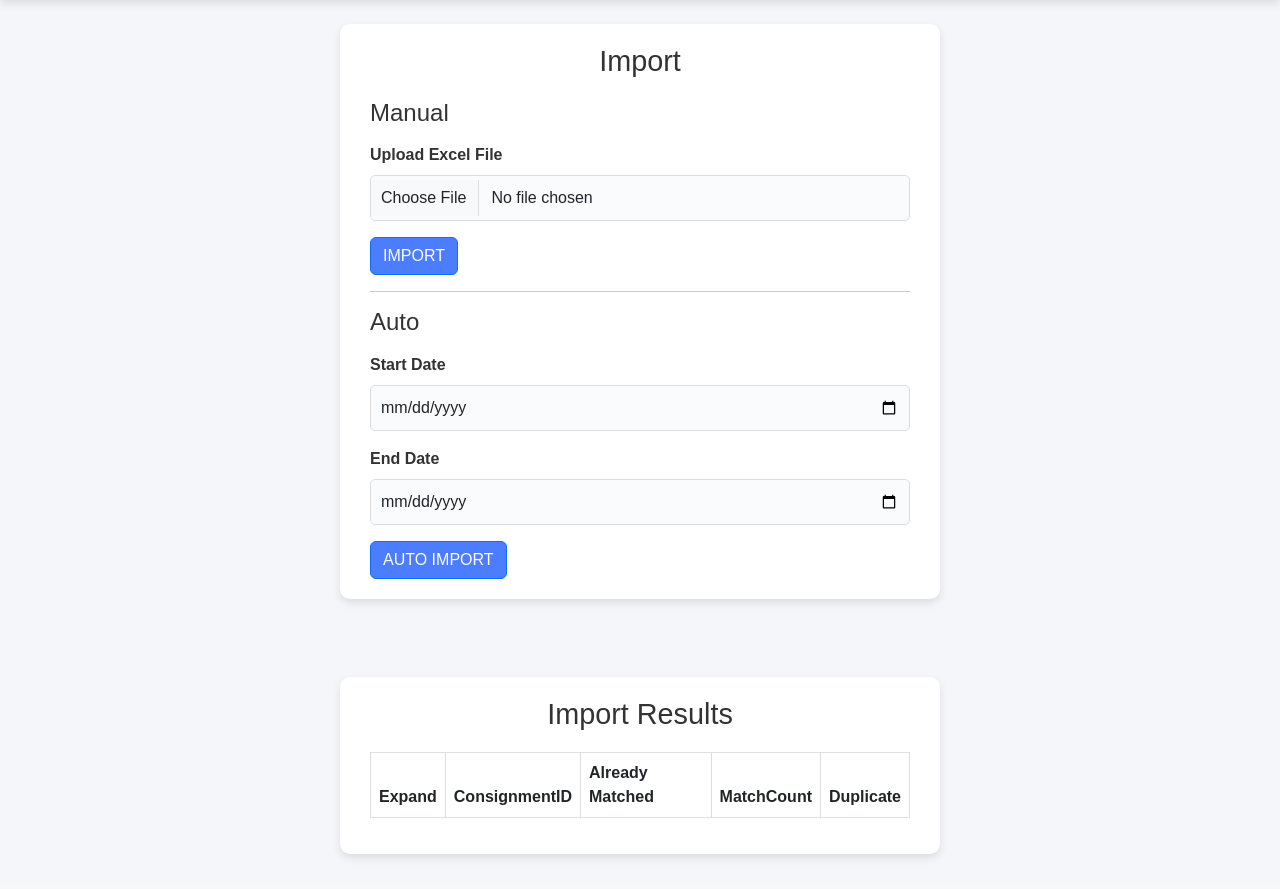
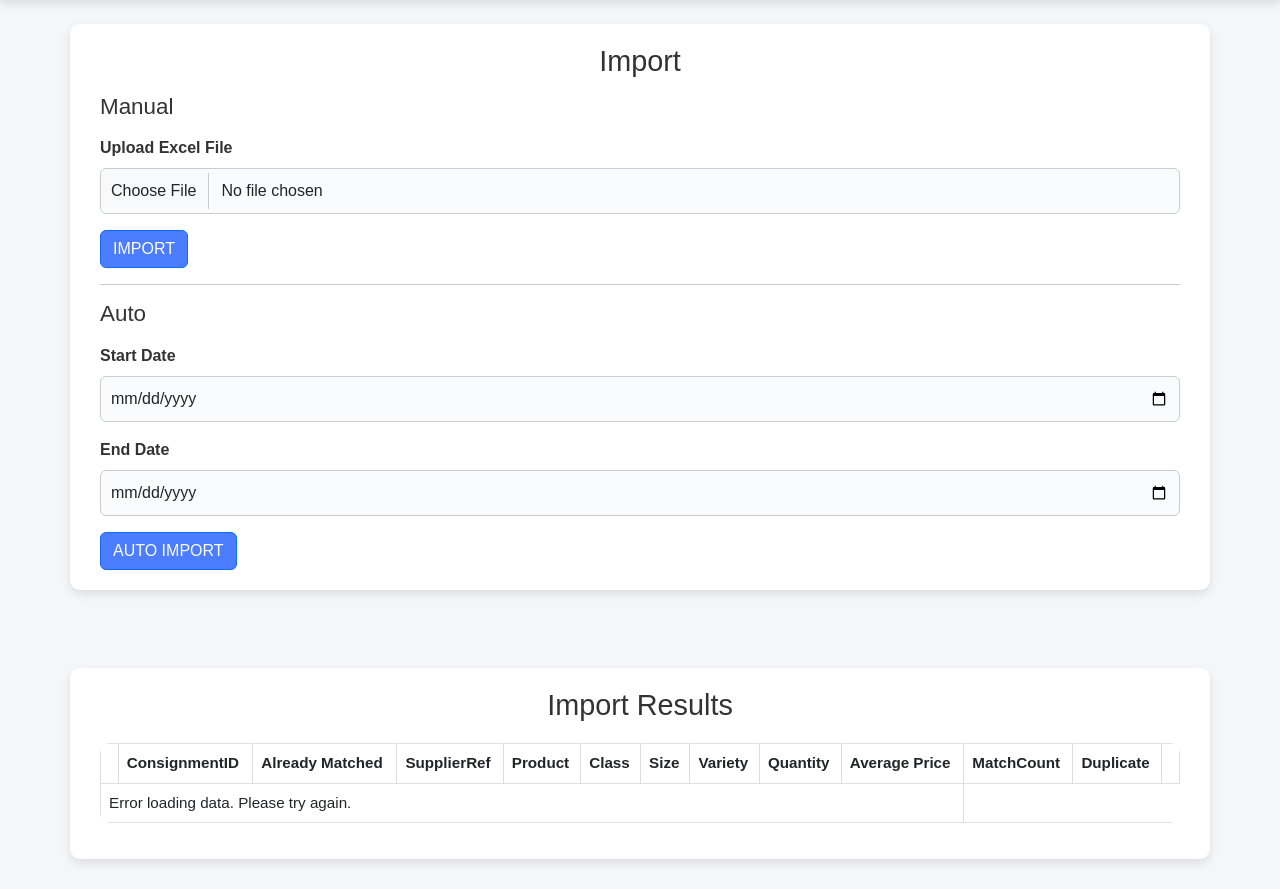
Before and after one commit to Jannes009/Fermesync, a Flask app: page /import/main in a window 1280 px wide. Shown: the part 60-949 px from the top of the page. Before the commit the page ends 919 px from the top, so only its background shows below. Run offline with Flask 3, Linux system fonts and the light colour scheme; lists and menus that the app fills with data are empty; parts of the project's set-up code (start-up, migrations or seed data) failed here and were passed over; some libraries are stand-ins or nearby versions.

Commit message:
Improved import results table

```diff
--- a/routes/Import/Import.py
+++ b/routes/Import/Import.py
@@ -36,6 +36,7 @@ def get_import_results():
         SELECT DISTINCT
             SupplierRef, ConsignmentID, Product, Variety, Size, Class, Mass_kg, QtySent
         FROM MarketData
+        ORDER BY SupplierRef, Product, Mass_kg, Class, Size, QtySent;
     """)
     summary_data = cursor.fetchall()
 
@@ -53,7 +54,7 @@ def get_import_results():
             SELECT
                 MAX(MatchCount) AS TopMatchCount,
                 CASE
-                    WHEN COUNT(*) > 1 THEN 'Yes'
+                    WHEN Max(DuplicateMaxMatch) != '0' THEN 'Yes'
                     ELSE 'No'
                 END AS MaxMatchDuplicate
             FROM PotentialMatches
@@ -62,6 +63,28 @@ def get_import_results():
         match_result = cursor.fetchone()
         top_match_count = match_result[0] if match_result[0] is not None else 0
         max_match_duplicate = match_result[1]
+
+        # Get the top MatchCount and MaxMatchDuplicate from PotentialMatches
+        cursor.execute("""
+            SELECT Price
+            FROM MarketData
+            WHERE ConsignmentID = ?
+        """, (consignment_id,))
+
+        # Fetch all prices as a list of tuples
+        totalSales = cursor.fetchall()
+
+        # Check if there are any results
+        if not totalSales:
+            print("No sales data found for this consignment.")
+            averagePrice = 0  # Default value if no data
+        else:
+            # Extract prices from tuples
+            prices = [row[0] for row in totalSales]
+            averagePrice = sum(prices) / len(prices)
+
+        print("Average Price:", averagePrice)
+
 
         results.append({
             "SupplierRef": supplier_ref,
@@ -72,6 +95,7 @@ def get_import_results():
             "Class": class_,
             "Mass_kg": mass_kg,
             "QtySent": qty_sent,
+            "AveragePrice": averagePrice,
             "Matched": matched_status,
             "TopMatchCount": top_match_count,
             "MaxMatchDuplicate": max_match_duplicate
@@ -354,22 +378,13 @@ def get_consignment_details(consignment_id):
 
         matches_list = [
             {
-                "ProductNoteNo": row[0],
-                "MarketNoteNo": row[1],
                 "DelLineIndex": row[2],
-                "ConsignmentID": row[3],
                 "LineProduct": row[4],
-                "ImportProduct": row[5],
                 "LineMass": row[6],
-                "ImportMass": row[7],
                 "LineClass": row[8],
-                "ImportClass": row[9],
                 "LineSize": row[10],
-                "ImportSize": row[11],
                 "LineVariety": row[12],
-                "ImportVariety": row[13],
                 "LineQty": row[14],
-                "ImportQty": row[15],
                 "MatchCount": row[16],
                 "DuplicateMaxMatch": row[17],
                 "LineBrand": row[18]  # Add this line to handle the new field
@@ -397,3 +412,32 @@ def fetch_consignment_details():
         return jsonify({"error": "Consignment ID is required"}), 400
 
     return get_consignment_details(consignment_id)
+
+@import_bp.route("/match_consignment/<consignment_id>/<int:line_id>", methods=["POST"])
+def match_consignment(consignment_id, line_id):
+    query = """
+    UPDATE ZZDeliveryNoteLines
+    SET ConsignmentID = ?
+    WHERE DelLineIndex = ?
+    """
+
+    try:
+        conn = create_db_connection()  # Replace with your DB connection method
+        cursor = conn.cursor()
+
+        # Execute the update query
+        cursor.execute(query, (consignment_id, line_id))
+        conn.commit()
+
+        # Check if any rows were affected
+        if cursor.rowcount == 0:
+            return jsonify({"error": "No matching line found for the given line ID."}), 404
+
+        return jsonify({"message": "Consignment matched successfully."}), 200
+
+    except Exception as e:
+        return jsonify({"error": str(e)}), 500
+
+    finally:
+        cursor.close()
+        conn.close()
--- a/static/Import/import.css
+++ b/static/Import/import.css
@@ -11,17 +12,15 @@ body {
     align-items: center;
     justify-content: flex-start;
     min-height: 100vh;
-    padding-top: 20px; /* To give space for the header */
 }
 
 /* Container Styling */
 .container {
-    max-width: 600px;
     width: 100%;
     background-color: #ffffff;
     border-radius: 10px;
     padding: 20px 30px;
-    box-shadow: 0 4px 8px rgba(0, 0, 0, 0.1);
+    box-shadow: 0 4px 10px rgba(0, 0, 0, 0.1);
     text-align: left;
     margin-bottom: 30px;
 }
@@ -29,14 +28,15 @@ body {
 /* Heading Styles */
 h2 {
     font-size: 1.8rem;
-    margin-bottom: 20px;
+    margin-bottom: 15px;
+    text-align: center;
     color: var(--primary-text);
-    text-align: center;
 }
 
 h4 {
-    font-size: 1.5rem;
-    margin-bottom: 15px;
+    font-size: 1.4rem;
+    margin-bottom: 12px;
+    color: var(--secondary-text);
 }
 
 /* Form Styles */
@@ -57,8 +56,8 @@ input[type="date"],
 select {
     width: 100%;
     padding: 10px;
-    border: 1px solid #ddd;
-    border-radius: 5px;
+    border: 1px solid #ccc;
+    border-radius: 6px;
     background-color: var(--form-bg);
     font-size: 1rem;
     margin-bottom: 15px;
@@ -91,19 +90,26 @@ button {
     font-size: 0.9rem;
     text-align: left;
     margin-bottom: 20px;
+    padding: 10px;
+    border-radius: 5px;
 }
 
-/* Results Table Styles */
+/* Table Styling */
 table {
+    max-width: 100%;
     width: 100%;
     margin-top: 20px;
     border-collapse: collapse;
+    border-radius: 10px;
+    overflow: hidden;
+    background-color: #fff;
 }
 
 table th, table td {
     padding: 12px 15px;
     border: 1px solid #ddd;
     text-align: left;
+    font-size: 0.95rem;
 }
 
 table th {
@@ -150,61 +139,16 @@ table td {
 
     button {
         font-size: 0.9rem;
-        padding: 10px 15px;
-    }
-
-    .btn-group {
-        flex-direction: column;
-    }
-
-    .btn-group .btn-primary {
-        width: 100%;
+        padding: 10px;
     }
 
     table th, table td {
-        font-size: 0.9rem;
+        font-size: 0.85rem;
         padding: 8px;
     }
 
-    .btn-info {
-        font-size: 0.8rem;
-        padding: 5px 10px;
+    .btn-primary {
+        width: 100%;
+        text-align: center;
     }
 }
-
-/* Table Styles */
-table {
-    width: 100%;
-    border-collapse: collapse;
-    margin-top: 20px;
-    background-color: #f9f9f9; /* Light background color */
-}
-
-table th, table td {
-    padding: 12px;
-    text-align: left;
-    border: 1px solid #ddd;
-}
-
-table th {
-    background-color: var(--primary-bg);
-    color: var(--primary-text);
-    font-weight: bold;
-}
-
-table td {
-    background-color: #fff;
-    color: var(--primary-text);
-}
-
-/* Responsive Table Styles */
-@media (max-width: 768px) {
-    table th, table td {
-        padding: 8px;
-    }
-
-    /* Allow table to be scrollable horizontally on smaller screens */
-    .container {
-        overflow-x: auto;
-    }
-}
--- a/static/Import/import.js
+++ b/static/Import/import.js
@@ -1,3 +1,4 @@
+document.addEventListener("DOMContentLoaded", fetchImportedData)
 document.getElementById("manualImportForm").addEventListener("submit", function (event) {
     event.preventDefault();
     let formData = new FormData(this);
@@ -105,9 +106,16 @@ function fetchImportedData() {
             data.forEach(row => {
                 let tr = document.createElement("tr");
                 tr.innerHTML = `
-                    <td><button class="btn btn-sm btn-info expand-btn" data-consignment="${row.ConsignmentID}">▶</button></td>
+                    <td><button class="btn expand-btn" data-consignment="${row.ConsignmentID}">▶</button></td>
                     <td>${row.ConsignmentID || '-'}</td>
                     <td>${row.Matched || '-'}</td>
+                    <td>${row.SupplierRef || '-'}</td>
+                    <td>${row.Product || '-'}</td>
+                    <td>${row.Class || '-'}</td>
+                    <td>${row.Size || '-'}</td>
+                    <td>${row.Variety || '-'}</td>
+                    <td>${row.QtySent || '-'}</td>
+                    <td>${(row.AveragePrice).toFixed(2) || '-'}</td>
                     <td>${row.TopMatchCount || '-'}</td>
                     <td>${row.MaxMatchDuplicate || '-'}</td>
                     <td><button class="btn btn-sm btn-primary view-details-btn" data-consignment="${row.ConsignmentID}">View Details</button></td>
@@ -130,6 +138,7 @@ function fetchImportedData() {
             });
 
             table.style.display = "table";
+            table.style.maxWidth = "100%"
         })
         .catch(error => {
             console.error("Error fetching imported data:", error);
@@ -154,16 +163,16 @@ function toggleDocketDetails(button, consignmentId) {
             detailsRow.classList.add("docket-details");
 
             let detailsCell = document.createElement("td");
-            detailsCell.colSpan = 10;
+            detailsCell.colSpan = 13;
 
             if (dockets.length === 0) {
                 detailsCell.innerHTML = "<em>No dockets found for this consignment.</em>";
             } else {
                 let detailsTable = `
+                <h5>Dockets<h5>
                     <table class="table table-bordered mt-2">
                         <thead>
                             <tr>
-                                <th>Docket Number</th>
                                 <th>Date</th>
                                 <th>Qty Sold</th>
                                 <th>Price</th>
@@ -173,7 +182,6 @@ function toggleDocketDetails(button, consignmentId) {
                         <tbody>
                             ${dockets.map(docket => `
                                 <tr>
-                                    <td>${docket.DocketNumber}</td>
                                     <td>${docket.Date}</td>
                                     <td>${docket.QtySold}</td>
                                     <td>${docket.Price}</td>
@@ -206,18 +214,41 @@ function showConsignmentDetails(consignmentId) {
             let { ImportProduct, ImportVariety, ImportClass, ImportMass, ImportSize, ImportQty } = data.consignment_details;
             let matches = data.matches || [];
 
-            let matchOptions = matches.map(match => `
+            // Function to check if values match (case-insensitive, ignores units)
+            function isMatch(value1, value2) {
+                if (value1 == null || value2 == null) return false;
+
+                // Convert to strings, trim spaces, lowercase for case-insensitivity
+                let v1 = String(value1).trim().toLowerCase();
+                let v2 = String(value2).trim().toLowerCase();
+
+                // Remove non-numeric characters for numbers (e.g., "10 kg" → "10")
+                let num1 = parseFloat(v1.replace(/[^\d.-]/g, ""));
+                let num2 = parseFloat(v2.replace(/[^\d.-]/g, ""));
+
+                // If both are numbers, compare as numbers
+                if (!isNaN(num1) && !isNaN(num2)) {
+                    return num1 === num2;
+                }
+
+                // Otherwise, compare as case-insensitive strings
+                return v1 === v2;
+            }
+
+            let matchOptions = matches.map(match => {
+                return `
                     <tr>
-                    <td><input type="radio" name="match" value="${match.ConsignmentID}"></td>
-                    <td>${match.LineProduct}</td>
-                    <td>${match.LineVariety}</td>
-                    <td>${match.LineClass}</td>
-                    <td>${match.LineMass}</td>
-                    <td>${match.LineSize}</td>
+                        <td><input type="radio" name="match" value="${match.DelLineIndex}"></td>
+                        <td style="${isMatch(match.LineProduct, ImportProduct) ? 'background-color: #52eb34;' : ''}">${match.LineProduct}</td>
+                        <td style="${isMatch(match.LineVariety, ImportVariety) ? 'background-color: #52eb34;' : ''}">${match.LineVariety}</td>
+                        <td style="${isMatch(match.LineClass, ImportClass) ? 'background-color: #52eb34;' : ''}">${match.LineClass}</td>
+                        <td style="${isMatch(match.LineMass, ImportMass) ? 'background-color: #52eb34;' : ''}">${match.LineMass}</td>
+                        <td style="${isMatch(match.LineSize, ImportSize) ? 'background-color: #52eb34;' : ''}">${match.LineSize}</td>
                         <td>${match.LineBrand}</td>
-                    <td>${match.LineQty}</td>
+                        <td style="${isMatch(match.LineQty, ImportQty) ? 'background-color: #52eb34;' : ''}">${match.LineQty}</td>
                     </tr>
-            `).join('');
+                `;
+            }).join('');
 
             Swal.fire({
                 title: `Consignment ID: ${consignmentId}`,
@@ -246,7 +277,7 @@ function showConsignmentDetails(consignmentId) {
                     </table>
                 `,
                 showCancelButton: true,
-                width: '80%',  // Set modal width to 80% of the screen width
+                width: '80%',
                 confirmButtonText: "Match",
                 cancelButtonText: "Close",
                 preConfirm: () => {
@@ -258,11 +289,17 @@ function showConsignmentDetails(consignmentId) {
                 }
             }).then(result => {
                 if (result.isConfirmed) {
-                    let matchID = result.value;
-                    fetch(`/import/match_consignment/${consignmentId}/${matchID}`, { method: "POST" })
-                        .then(() => {
-                            Swal.fire("Matched!", "Consignment has been successfully matched.", "success");
+                    let lineId = result.value;
+                    console.log(result)
+                    fetch(`/import/match_consignment/${consignmentId}/${lineId}`, { method: "POST" })
+                    .then(response => response.json())
+                    .then(data => {
+                        if (data.error) {
+                            Swal.fire("Error!", data.error, "error");
+                        } else {
+                            Swal.fire("Matched!", data.message, "success");
                             fetchImportedData();
+                        }
                     })
                     .catch(error => {
                         console.error("Match error:", error);
--- a/templates/Import/import.html
+++ b/templates/Import/import.html
@@ -45,11 +45,19 @@
         <table id="resultsTable" class="table table-bordered">
             <thead>
                 <tr>
-                    <th>Expand</th>
+                    <th></th>
                     <th>ConsignmentID</th>
                     <th>Already Matched</th>
+                    <th>SupplierRef</th>
+                    <th>Product</th>
+                    <th>Class</th>
+                    <th>Size</th>
+                    <th>Variety</th>
+                    <th>Quantity</th>
+                    <th>Average Price</th>
                     <th>MatchCount</th>
                     <th>Duplicate</th>
+                    <th></th>
                 </tr>
             </thead>
             <tbody id="resultsTableBody">
```
Also changed, not shown: other parts of static/Import/import.css (+10 -27 lines). Lines whose indentation alone changed are shown as unchanged.
